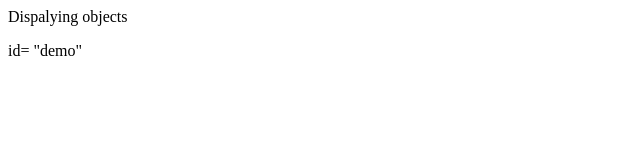
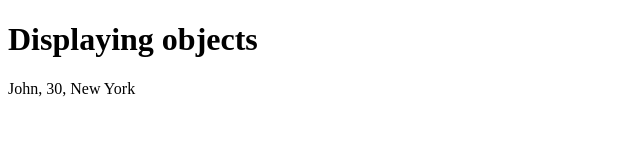
Before and after one commit to fatemasubarna/node-js-Practice-, a website: page variable/displayingObjects.html in a window 1280 px wide. Shown: the whole page, without its empty margins (0-640 px from the left). Drawn offline with Linux system fonts and the light colour scheme.

Commit message:
displaying objects with html file

```diff
--- a/variable/displayingObjects.html
+++ b/variable/displayingObjects.html
@@ -1,20 +1,20 @@
+<!DOCTYPE html>
 <html>
-    <head>
-Dispalying objects
-    </head>
    <body>
-        <p>id= "demo"
+    <h1> Displaying objects</h1>
+       <p id="demo">
 
        </p>
        <script>
-            //create an object
+// Create an Object
 const person = {
-                name:"john doe",
-                age:30,
-                city:"new york"
+  name: "John",
+  age: 30,
+  city: "New York"
 };
-            // display properties
-            document.getElementById("demo").innerHTML = person.name + " ," + person.age + " ," + person.age;
+
+// Display Properties
+document.getElementById("demo").innerHTML = person.name + ", " + person.age + ", " + person.city;
 </script>
    </body>
 </html>
```
Lines whose indentation alone changed are shown as unchanged.
